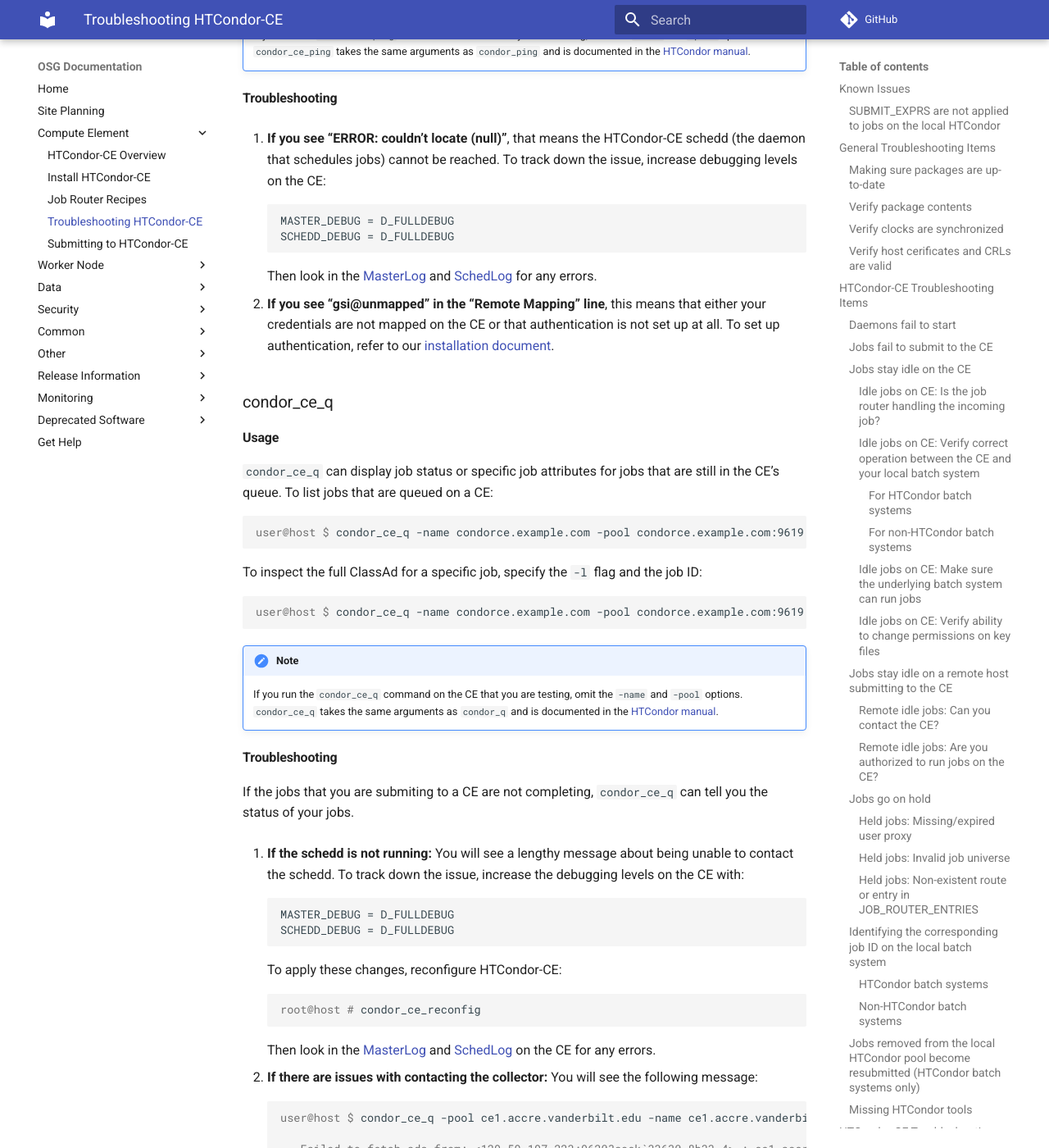
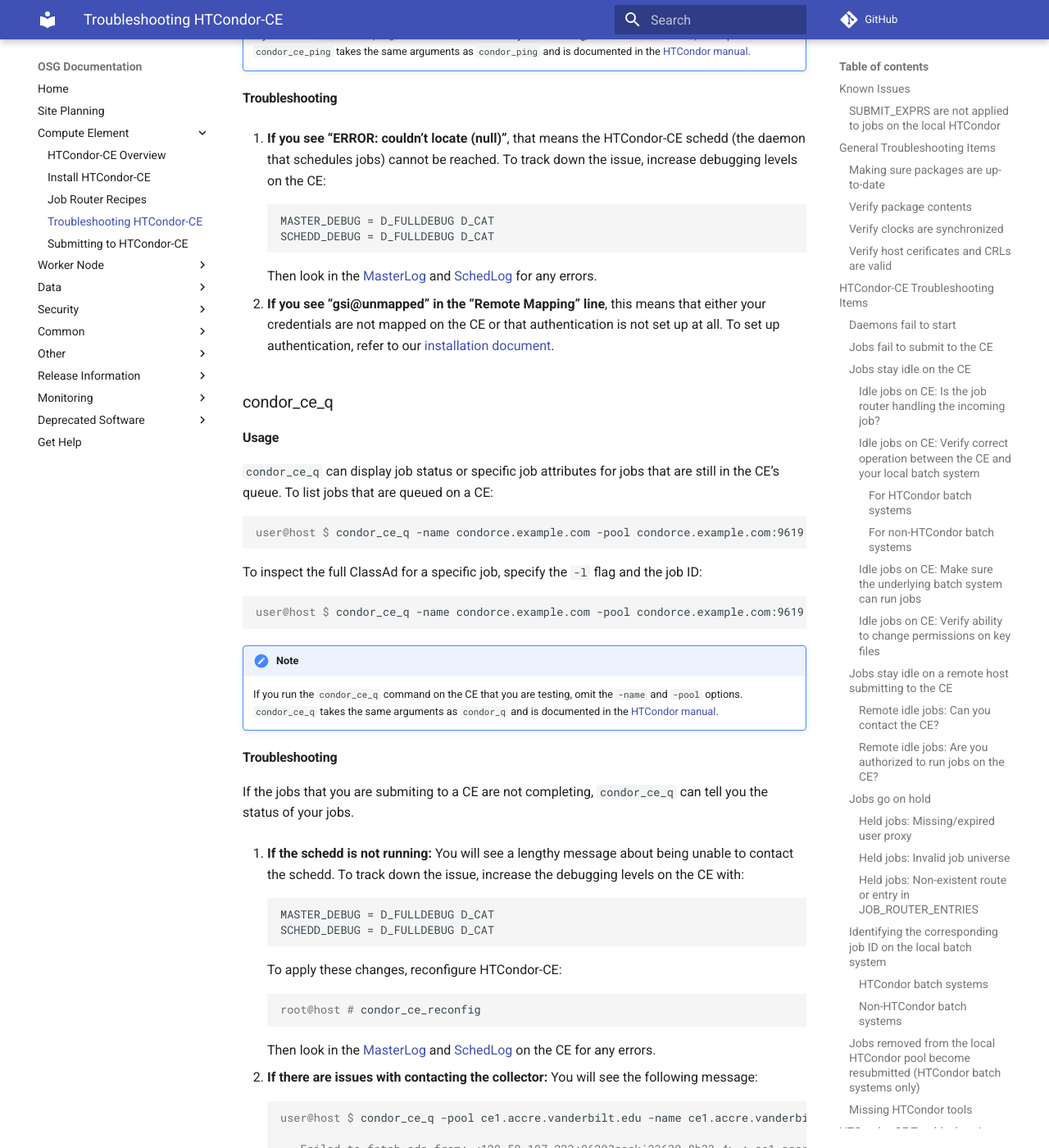
Before and after one commit to osg-htc/docs, an MkDocs documentation site: the page built from docs/compute-element/troubleshoot-htcondor-ce.md, in a window 1280 px wide and 1400 px high, scrolled down 12495 px. Shown: the whole window at 82% size. Built offline with MkDocs 1.6.1 and Material for MkDocs 9.7.7, drawn with Linux system fonts in a browser that asks for light colours; comment, search, counter and statistics services are not loaded; old or Windows-style settings are respelled for this version of MkDocs; some of the changed text lies outside the part shown.

Commit message:
Tell users to also turn on D_CAT when debugging
Based on recommendations from TJ of the condor team

```diff
--- a/docs/compute-element/troubleshoot-htcondor-ce.md
+++ b/docs/compute-element/troubleshoot-htcondor-ce.md
@@ -81,7 +81,7 @@
 
 1.  Write the following into `/etc/condor-ce/config.d/99-local.conf` to increase the log level for all daemons:
 
-        ALL_DEBUG = D_FULLDEBUG
+        ALL_DEBUG = D_FULLDEBUG D_CAT
 
 2.  Ensure that the configuration is in place:
 
@@ -517,8 +517,8 @@
 
 1.  **If you see “ERROR: couldn’t locate (null)”**, that means the HTCondor-CE schedd (the daemon that schedules jobs) cannot be reached. To track down the issue, increase debugging levels on the CE:
 
-        MASTER_DEBUG = D_FULLDEBUG
-        SCHEDD_DEBUG = D_FULLDEBUG
+        MASTER_DEBUG = D_FULLDEBUG D_CAT
+        SCHEDD_DEBUG = D_FULLDEBUG D_CAT
 
     Then look in the [MasterLog](#masterlog) and [SchedLog](#schedlog) for any errors.
 
@@ -550,8 +550,8 @@
 
 1.  **If the schedd is not running:** You will see a lengthy message about being unable to contact the schedd. To track down the issue, increase the debugging levels on the CE with:
 
-        MASTER_DEBUG = D_FULLDEBUG
-        SCHEDD_DEBUG = D_FULLDEBUG
+        MASTER_DEBUG = D_FULLDEBUG D_CAT
+        SCHEDD_DEBUG = D_FULLDEBUG D_CAT
 
     To apply these changes, reconfigure HTCondor-CE:
 
@@ -795,7 +795,7 @@
 - Increasing the debug level:
     1. Set the following value in `/etc/condor-ce/config.d/99-local.conf` on the CE host:
 
-            MASTER_DEBUG = D_FULLDEBUG
+            MASTER_DEBUG = D_FULLDEBUG D_CAT
 
     2. To apply these changes, reconfigure HTCondor-CE:
 
@@ -823,7 +823,7 @@
 - Increasing the debug level:
     1. Set the following value in `/etc/condor-ce/config.d/99-local.conf` on the CE host:
 
-            SCHEDD_DEBUG = D_FULLDEBUG
+            SCHEDD_DEBUG = D_FULLDEBUG D_CAT
 
     2. To apply these changes, reconfigure HTCondor-CE:
 
@@ -900,7 +900,7 @@
 - Increasing the debug level:
     1. Set the following value in `/etc/condor-ce/config.d/99-local.conf` on the CE host:
 
-            JOB_ROUTER_DEBUG = D_FULLDEBUG
+            JOB_ROUTER_DEBUG = D_FULLDEBUG D_CAT
 
     2. Apply these changes, reconfigure HTCondor-CE:
 
@@ -958,7 +958,7 @@
 
             MAX_GRIDMANAGER_LOG = 6h
             MAX_NUM_GRIDMANAGER_LOG = 8
-            GRIDMANAGER_DEBUG = D_FULLDEBUG
+            GRIDMANAGER_DEBUG = D_FULLDEBUG D_CAT
 
     2. To apply these changes, reconfigure HTCondor-CE:
 
@@ -1010,7 +1010,7 @@
 - Increasing the debug level:
     1. Set the following value in `/etc/condor-ce/config.d/99-local.conf` on the CE host:
 
-            SHARED_PORT_DEBUG = D_FULLDEBUG
+            SHARED_PORT_DEBUG = D_FULLDEBUG D_CAT
 
     2. To apply these changes, reconfigure HTCondor-CE:
 
```
